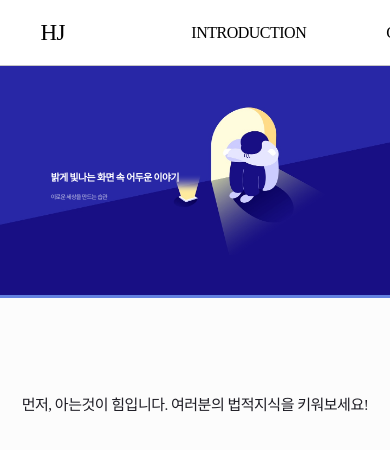
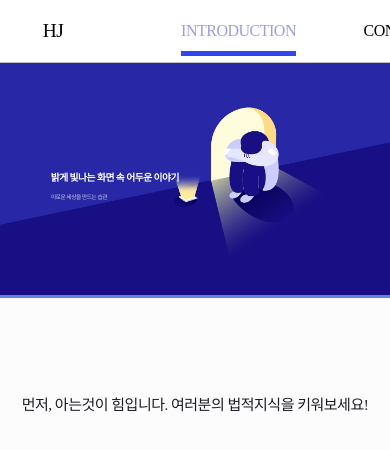
Before and after one commit to alpha0212/Law_PROJECT, a React (Create React App) app: page / in a window 390 px wide. Shown: the top 450 px of the page. Built offline with nearby package versions, Linux system fonts and the light colour scheme; a web font is replaced by a local one.

Commit message:
feat: Logo responsive Font

```diff
--- a/src/components/common/Navbar/index.tsx
+++ b/src/components/common/Navbar/index.tsx
@@ -3,7 +3,7 @@ import React, { useState, useEffect } from "react";
 import * as S from "./styled";
 
 export const Navbar: React.FC = () => {
-  const [working, setWorking] = useState(true);
+  const [working, setWorking] = useState(false);
   const [working2, setWorking2] = useState(true);
   const select = () => {
     setWorking(false);
@@ -25,7 +25,6 @@ export const Navbar: React.FC = () => {
                 borderBottom: !working
                   ? "0.5rem solid rgba(49, 70, 237)"
                   : "none",
-                paddingBottom: "1.5rem",
                 color: !working ? "rgba(156, 158, 225)" : "black",
               }}
               to="/"
@@ -38,7 +37,6 @@ export const Navbar: React.FC = () => {
                 borderBottom: !working2
                   ? "0.5rem solid rgba(49, 70, 237)"
                   : "none",
-                paddingBottom: "1.5rem",
                 color: !working2 ? "rgba(156, 158, 225)" : "black",
               }}
               to="/"
--- a/src/components/common/Navbar/styled.ts
+++ b/src/components/common/Navbar/styled.ts
@@ -21,7 +21,7 @@ export const NavbarContainer = styled.div`
 export const Logo = styled(Link)`
   font-family: Pretendard;
   font-weight: 500;
-  font-size: 2.3rem;
+  font-size: 2.3vh;
   padding-bottom: 2.5vh;
   transform: translate(-57%, 0);
   padding-left: 32.5%;
@@ -42,9 +42,10 @@ export const NavbarList = styled.div`
 export const NavbarSelect = styled(Link)`
   text-decoration: none;
   color: black;
-  margin-left: 4rem;
-  margin-right: 4rem;
+  margin-left: 4vh;
+  margin-right: 4vh;
   transition: all 0.3s;
+  padding-bottom: 1.5vh;
   &:hover {
     color: rgba(156, 158, 225);
     transition: all 0.3s;
```
